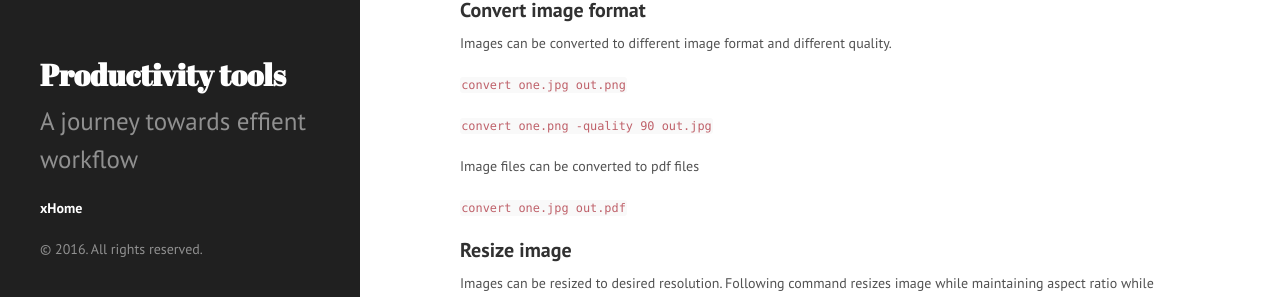
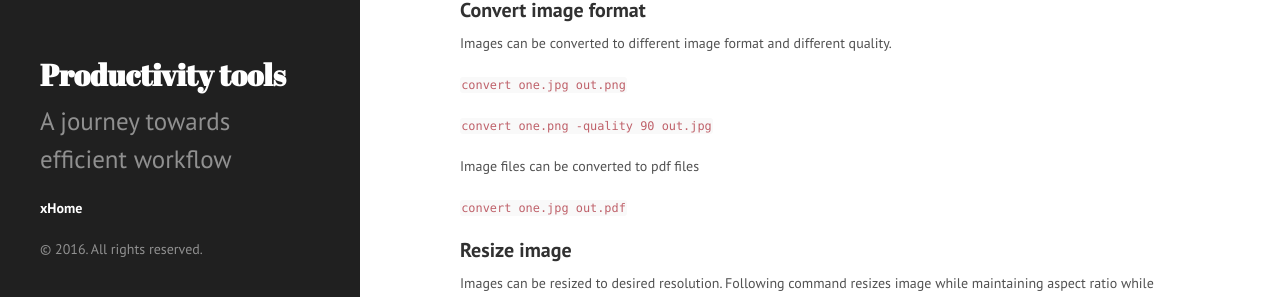
Before and after one commit to MaheshTK/MaheshTK.github.io, a Jekyll site: the page built from index.html, in a window 1280 px wide. Shown: the part 600-897 px from the top of the page. Built offline with Jekyll 4.4.1, drawn with Linux system fonts in a browser that asks for light colours; the list of posts is cut into pages by our own code.

Commit message:
Update _config.yml

```diff
--- a/_config.yml
+++ b/_config.yml
@@ -4,5 +4,5 @@ markdown: kramdown
 url: http://MaheshTK.github.io
 title: Productivity tools
 tagline: A journey towards efficient workflow
-description: A journey towards effient workflow
+description: A journey towards efficient workflow
 paginate: 5
```
